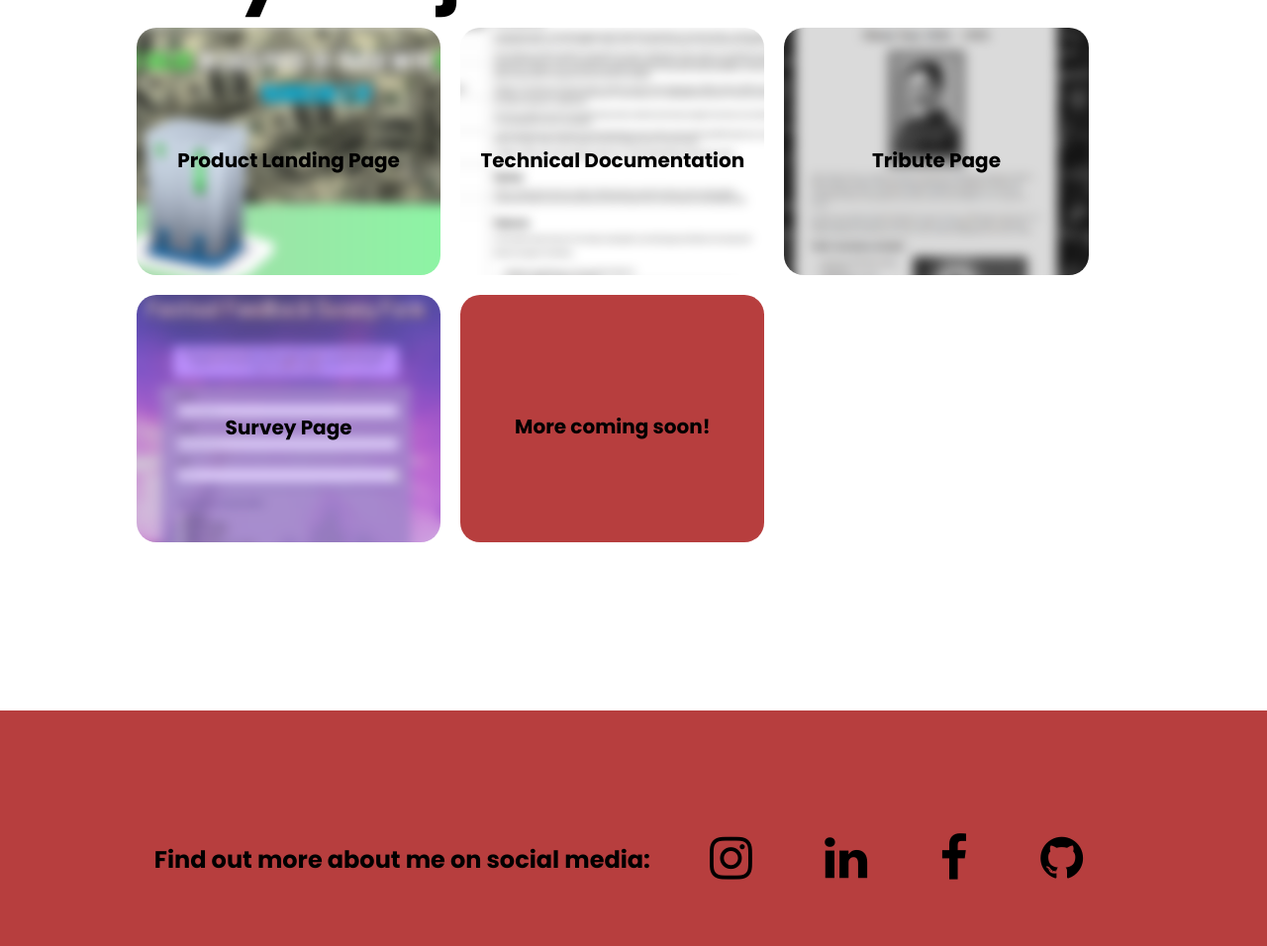
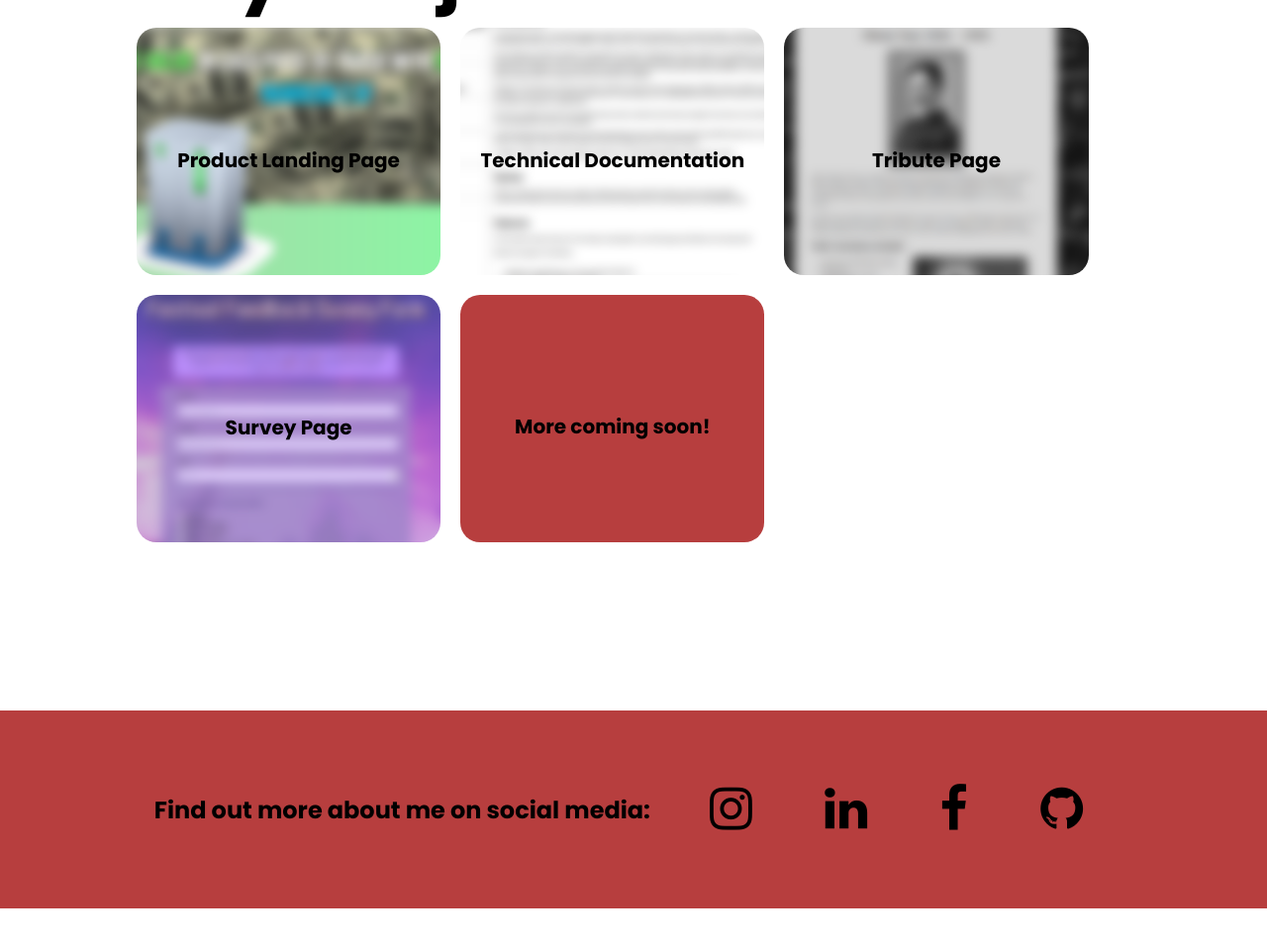
Before and after one commit to Mikitatek/Mikitatek.github.io, a plain HTML site: page index.html in a window 1280 px wide. Shown: the part 1462-2418 px from the top of the page at 99% size. After the commit the page ends 2380 px from the top, so only its background shows below. Drawn offline with Linux system fonts and the light colour scheme.

Commit message:
finishing touches w/o mobile implementation

```diff
--- a/Personal Portfolio/styles.css
+++ b/styles.css
@@ -190,7 +190,7 @@ nav a:hover {
 
 #social-media {
   width: 100%;
-  height: 300px;
+  height: 200px;
   background-color: var(--color1);
   display: flex;
   align-items: center;
@@ -201,7 +201,7 @@ nav a:hover {
   list-style: none;
   display: inline;
   font-size: 50px;
-  padding: 30px;
+  margin: 30px;
   transition: all ease-in-out 0.1s;
 }
 
@@ -211,7 +211,7 @@ nav a:hover {
 }
 
 #social-media h2 {
-  padding-right: 30px;
+  margin-right: 30px;
 }
 
 .fa {
```
Also changed, not shown: img/aboutmepic.jpeg (renamed from Personal Portfolio/img/aboutmepic.jpeg), img/landing-page.png (renamed from Personal Portfolio/img/landing-page.png), img/survey.png (renamed from Personal Portfolio/img/survey.png), img/tech-documentation.png (renamed from Personal Portfolio/img/tech-documentation.png), img/tribute.png (renamed from Personal Portfolio/img/tribute.png), index.html (renamed from Personal Portfolio/index.html), 2 other files.
